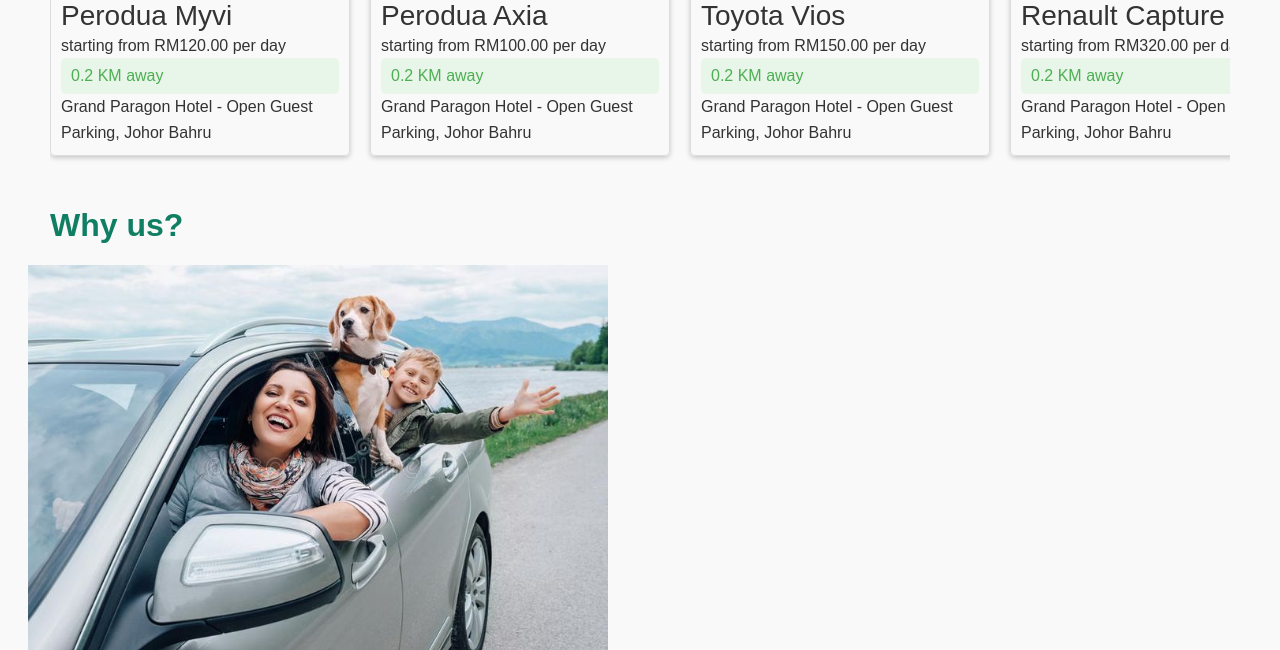
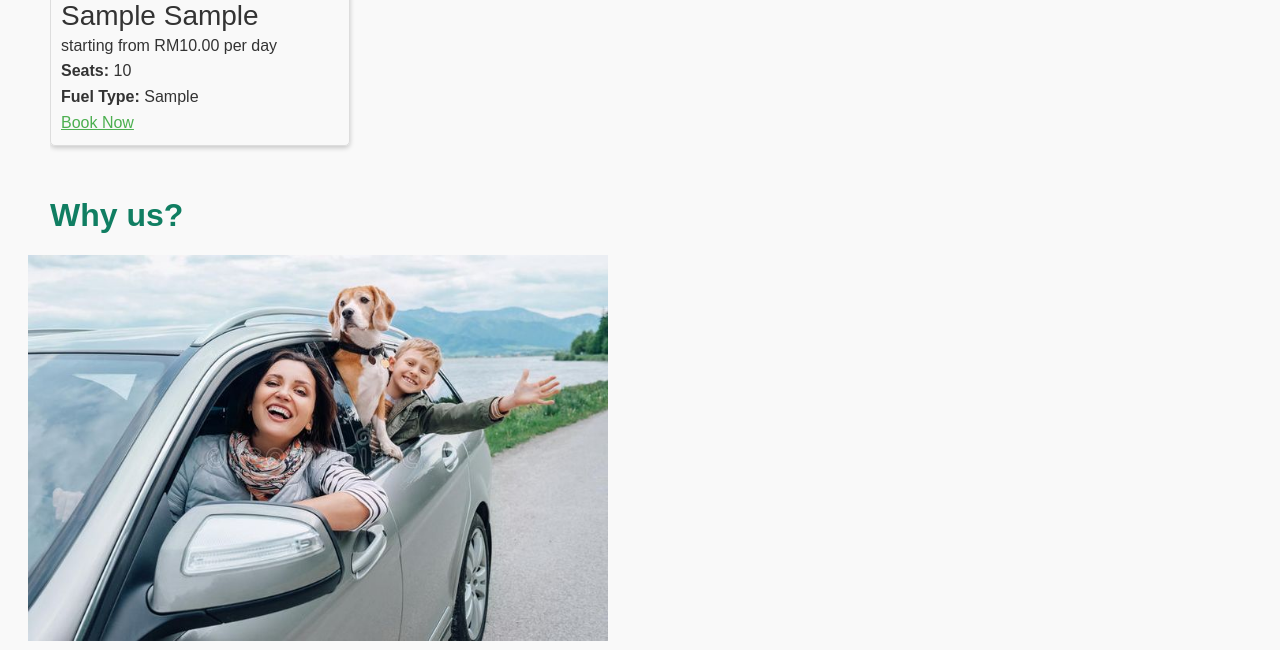
Before and after one commit to faizaizattt/Car-Rental-Booking-System, a PHP site: page /dashboard.php in a window 1280 px wide. Shown: the part 693-1343 px from the top of the page. Run offline with PHP 8.4, Linux system fonts and the light colour scheme; a user stored in the database is signed in; tables that the repository leaves empty hold one stand-in row (values such as "Sample post"); grey boxes marked "Sample" are stand-in pictures.

Commit message:
update changes

```diff
--- a/car-rental/public/dashboard.php
+++ b/car-rental/public/dashboard.php
@@ -4,6 +4,14 @@ if (!isset($_SESSION['user_id'])) {
     header('Location: index.php');
     exit;
 }
+
+$sql = "SELECT c.id, c.brand, c.model, c.img_link, c.seats, c.price_per_day, fuel_type
+        FROM cars c
+        WHERE 1";
+$stmt = $pdo->prepare($sql);
+$stmt->execute();
+$cars = $stmt->fetchAll();
+
 ?>
 <!DOCTYPE html>
 <html lang="en">
@@ -29,39 +37,20 @@ if (!isset($_SESSION['user_id'])) {
 <div class="car-display">
   <h2 class="sub-title">Available Car Rental Deals</h2>
   <div class="car-scrollable">
-    <div class="car-item">
-      <img src="https://firebasestorage.googleapis.com/v0/b/fir-app-2c3a2.appspot.com/o/car_type%2F1682563435077-perodua%20myvi.png?alt=media&token=00a4c988-dadf-408a-a466-4ddf41e6c555" alt="Car Image" class="car-image">
-      <h3>Perodua Myvi</h3>
-      <p>starting from RM120.00 per day</p>
-      <p class="distance">0.2 KM away</p>
-      <p>Grand Paragon Hotel - Open Guest Parking, Johor Bahru</p>
+    <?php foreach ($cars as $car): ?>
+      <div class="car-item">
+        <img src="<?php echo htmlspecialchars($car['img_link']); ?>" alt="Car Image" class="car-image">
+        <h3><?php echo htmlspecialchars($car['brand'] . ' ' . $car['model']); ?></h3>
+        <p>starting from RM<?php echo number_format($car['price_per_day'], 2); ?> per day</p>
+        <p>
+          <strong>Seats:</strong> <?php echo htmlspecialchars($car['seats']); ?><br>
+          <strong>Fuel Type:</strong> <?php echo htmlspecialchars($car['fuel_type']); ?>
+        </p>
+        <a href="bookings.php" class="book-btn">Book Now</a>
+      </div>
+    <?php endforeach; ?>
     </div>
-    <div class="car-item">
-      <img src="https://firebasestorage.googleapis.com/v0/b/fir-app-2c3a2.appspot.com/o/car_type%2F1682563181414-axia.png?alt=media&token=cd38fd1a-6b21-452f-a52a-c127b97f79bb" alt="Car Image" class="car-image">
-      <h3>Perodua Axia</h3>
-      <p>starting from RM100.00 per day</p>
-      <p class="distance">0.2 KM away</p>
-      <p>Grand Paragon Hotel - Open Guest Parking, Johor Bahru</p>
-    </div>
-    <div class="car-item">
-      <img src="https://firebasestorage.googleapis.com/v0/b/fir-app-2c3a2.appspot.com/o/car_type%2F1682572137688-vios.png?alt=media&token=7f574425-51fb-4807-b889-903d9d92f385" alt="Car Image" class="car-image">
-      <h3>Toyota Vios</h3>
-      <p>starting from RM150.00 per day</p>
-      <p class="distance">0.2 KM away</p>
-      <p>Grand Paragon Hotel - Open Guest Parking, Johor Bahru</p>
-    </div><div class="car-item">
-      <img src="https://firebasestorage.googleapis.com/v0/b/fir-app-2c3a2.appspot.com/o/car_type%2F1682562399723-captur.png?alt=media&token=8c161fd1-8d90-4348-9b02-974510d36d3c" alt="Car Image" class="car-image">
-      <h3>Renault Capture</h3>
-      <p>starting from RM320.00 per day</p>
-      <p class="distance">0.2 KM away</p>
-      <p>Grand Paragon Hotel - Open Guest Parking, Johor Bahru</p>
-    </div><div class="car-item">
-      <img src="https://firebasestorage.googleapis.com/v0/b/fir-app-2c3a2.appspot.com/o/car_type%2F1682563901427-honda%20jazz.png?alt=media&token=d37db644-4074-4c3f-83db-c97332ca1fa6" alt="Car Image" class="car-image">
-      <h3>Honda Jazz</h3>
-      <p>starting from RM250.00 per day</p>
-      <p class="distance">0.2 KM away</p>
-      <p>Grand Paragon Hotel - Open Guest Parking, Johor Bahru</p>
-    </div>
+
   </div>
 </div>
 
--- a/car-rental/public/navbar.php
+++ b/car-rental/public/navbar.php
@@ -19,7 +19,7 @@ if (!isset($_SESSION['user_id'])) {
     <div class="container-fluid">
       <a class="navbar-brand" href="dashboard.php"><b>CarRental</b></a>
         <a class="nav-item" href="cars.php"><b>View Cars</b></a>
-        <a class="nav-item" href="bookings.php"><b>Cars Bookings</b></a>
+        <a class="nav-item" href="bookings.php"><b>Bookings</b></a>
         <a class="nav-item" href="logout.php">Logout</a>
     </div>
 </nav>
--- a/car-rental/public/styles.css
+++ b/car-rental/public/styles.css
@@ -100,6 +100,9 @@ body {
   transform: translateY(-5px);
   box-shadow: 0 4px 10px rgba(0,0,0,0.2);
   border: 2px solid #107e62;
+}
+.book-btn {
+  color: #4caf50;
 }
 
 /*why us*/
```
Also changed, not shown: car-rental/public/cars.php (+1 -8 lines).
